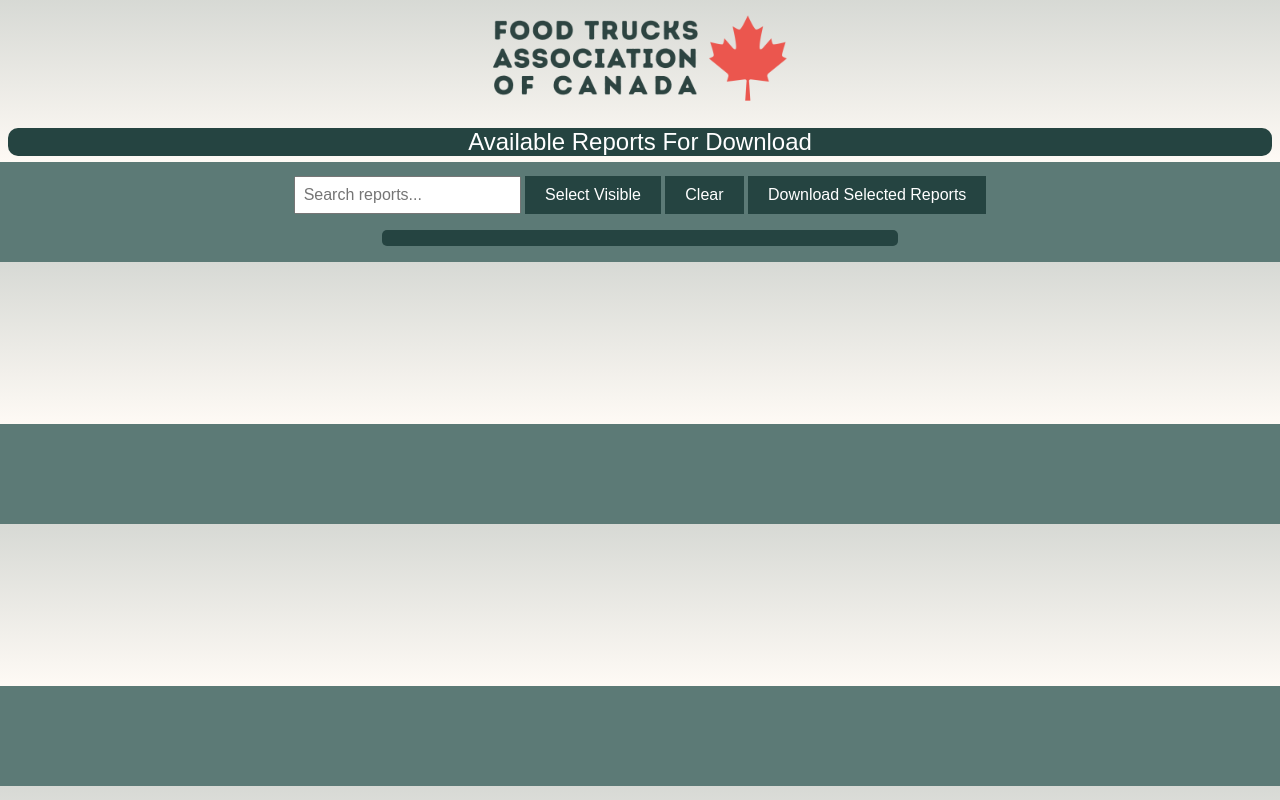
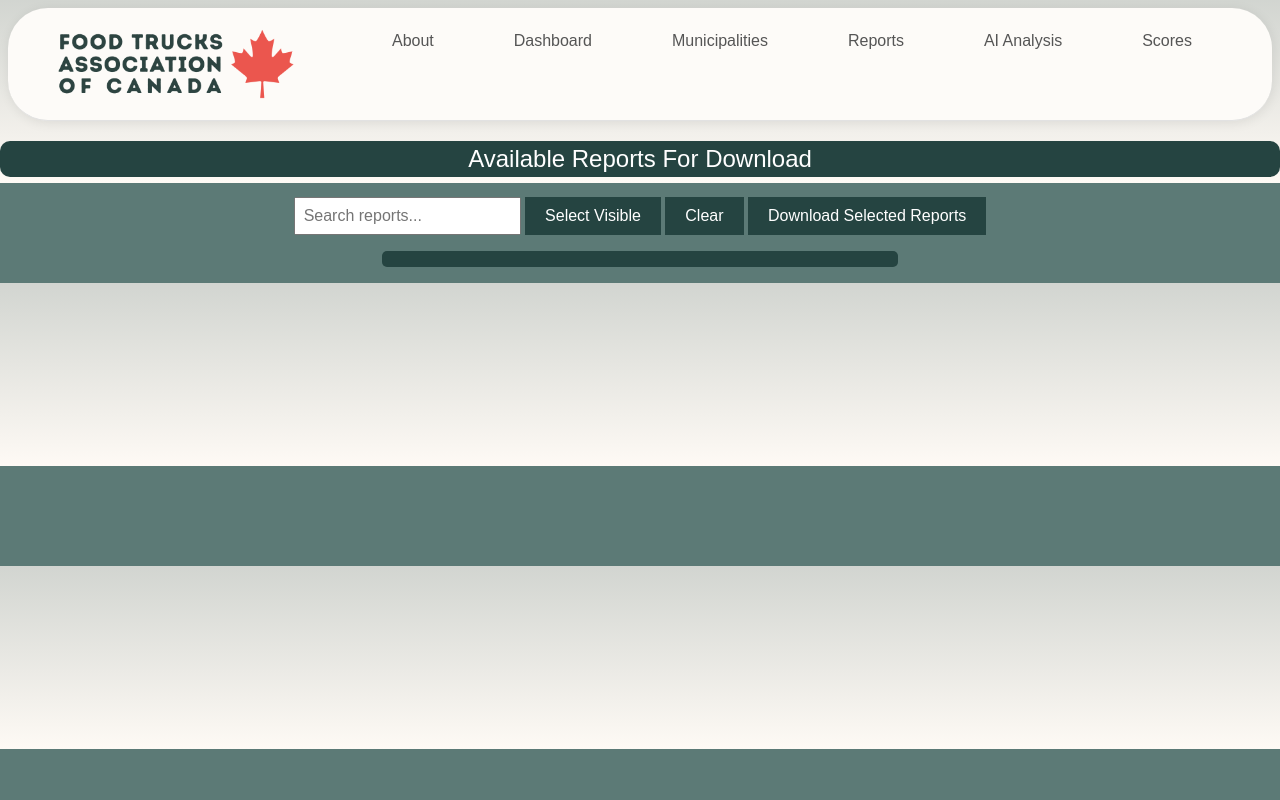
Before and after one commit to ASU-jcox43/SER40X-Group18-FTAC, a plain HTML site: page Frontend/generate_report.html in a window 1280 px wide. Drawn offline with Linux system fonts and the light colour scheme; no server answers.

Commit message:
Linked style sheet and logo

```diff
--- a/Frontend/dashboard/style.css
+++ b/Frontend/dashboard/style.css
@@ -66,6 +66,11 @@ header.floating {
 
 .header-nav a:hover::after {
   width: 100%;
+}
+
+.nav-logo {
+  height: 80px; /* logo size */
+  margin-right: 1rem;
 }
 
 .page {
--- a/Frontend/generate_report.html
+++ b/Frontend/generate_report.html
@@ -3,7 +3,13 @@
     <head>
         <title>Download Your Reports</title>
         <meta charset="utf-8"/>
+
+        <!-- Linked style sheet for navigation bar consistency -->
+        <link rel="stylesheet" href="dashboard/style.css">
     </head>
+
+    <!-- fix: Update color schemes and styling in the future -->
+    <!-- Overriding Styles -->
     <style>
         body {
             font-family: 'Poppins', sans-serif;
@@ -68,7 +74,25 @@
 
     </style>
     <body>
-        <header class="hero-header"></header>
+
+        <!-- Top Bar -->
+        <header>
+            <nav class="header-nav">
+                <img src="images/ftacLogo.png" alt="FTAC Logo" class="nav-logo">
+
+                <a href="#" onclick="showPanel('about')">About</a>
+                <a href="dashboard/index.html">Dashboard</a>
+                <a href="#" onclick="showPanel('municipalities')">Municipalities</a>
+
+                <!-- Redirect to report page -->
+                <a href="../generate_report.html" data-external>Reports</a>
+
+                <a href="#" onclick="showPanel('ai')">AI Analysis</a>
+                <a href="#" onclick="showPanel('scores')">Scores</a>
+            </nav>
+        </header>
+
+        <!-- <header class="hero-header"></header> -->
         <h2>Available Reports For Download</h2>
         <div style="text-align:center;">
             <input type="text" id="search" placeholder="Search reports..." />
```
